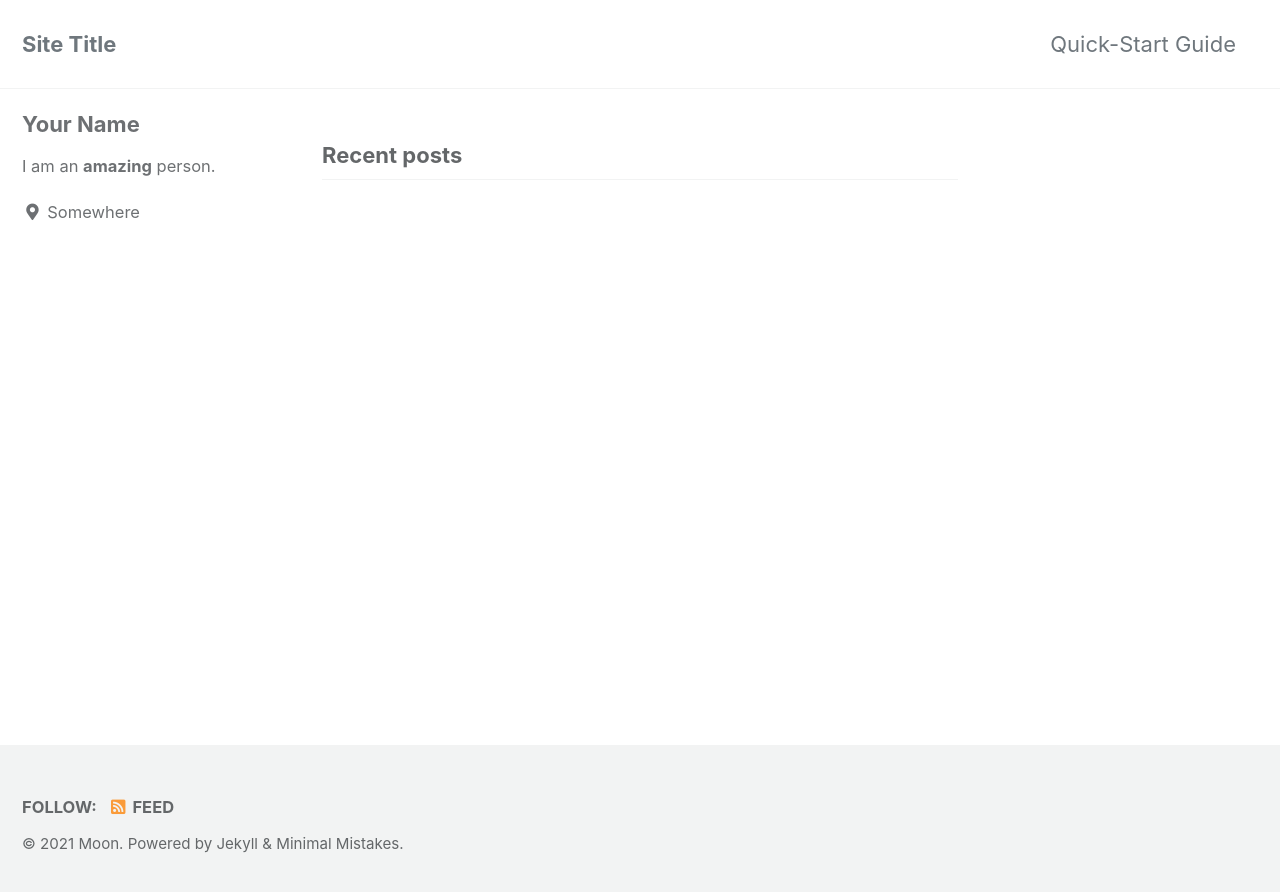
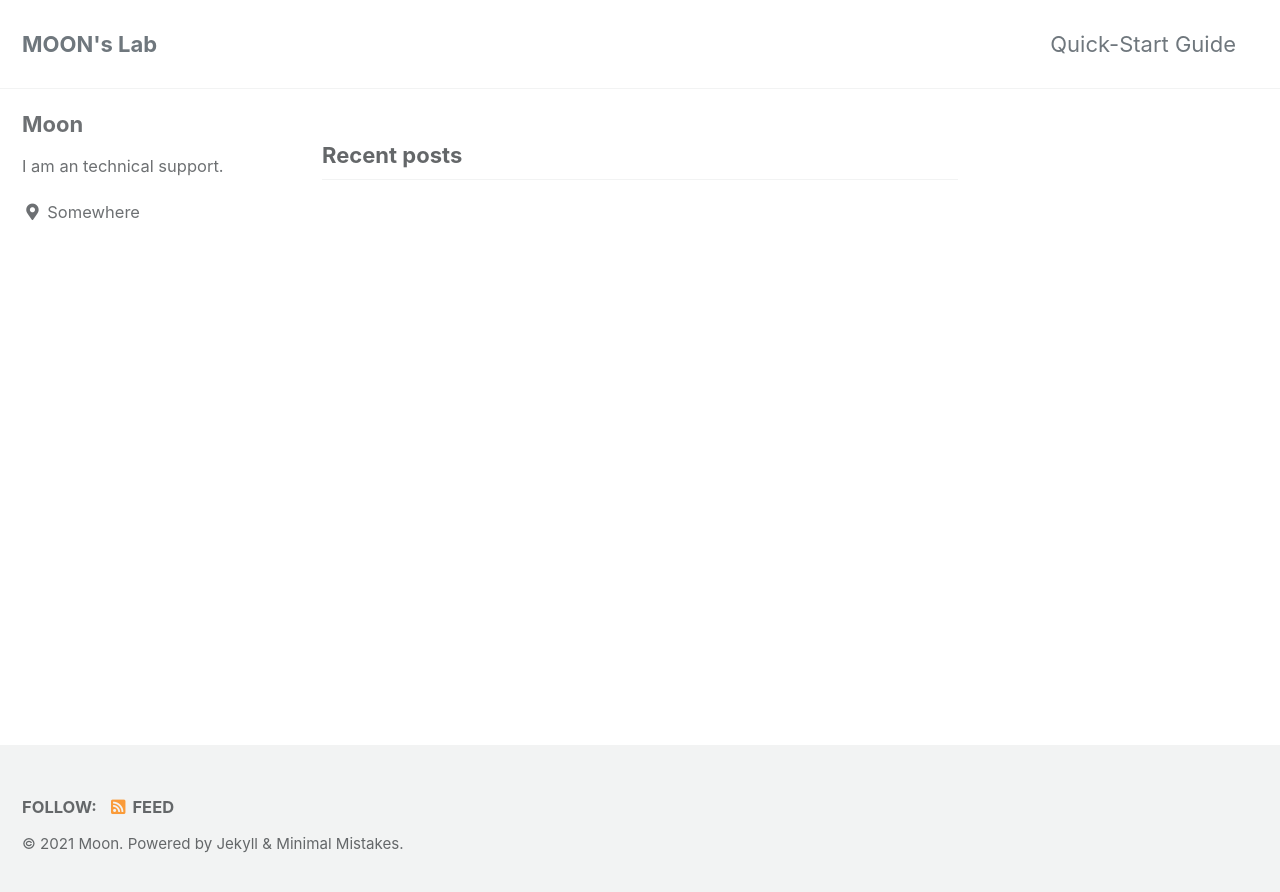
Before and after one commit to wmoon76/wmoon76.github.io, a Jekyll site: the page built from index.html, in a window 1280 px wide. Shown: the top 892 px of the page. Built offline with Jekyll 4.4.1, drawn with Linux system fonts in a browser that asks for light colours; cached includes are drawn as plain includes; the list of posts is cut into pages by our own code.

Commit message:
Update _config.yml

```diff
--- a/_config.yml
+++ b/_config.yml
@@ -16,7 +16,7 @@ minimal_mistakes_skin    : "default" # "air", "aqua", "contrast", "dark", "dirt"
 
 # Site Settings
 locale                   : "en-US"
-title                    : "Site Title"
+title                    : "MOON's Lab"
 title_separator          : "-"
 subtitle                 : # site tagline that appears below site title in masthead
 name                     : "Moon"
@@ -93,9 +93,9 @@ analytics:
 
 # Site Author
 author:
-  name             : "Your Name"
+  name             : "Moon"
   avatar           : # path of avatar image, e.g. "/assets/images/bio-photo.jpg"
-  bio              : "I am an **amazing** person."
+  bio              : "I am an technical support."
   location         : "Somewhere"
   email            :
   links:
```
